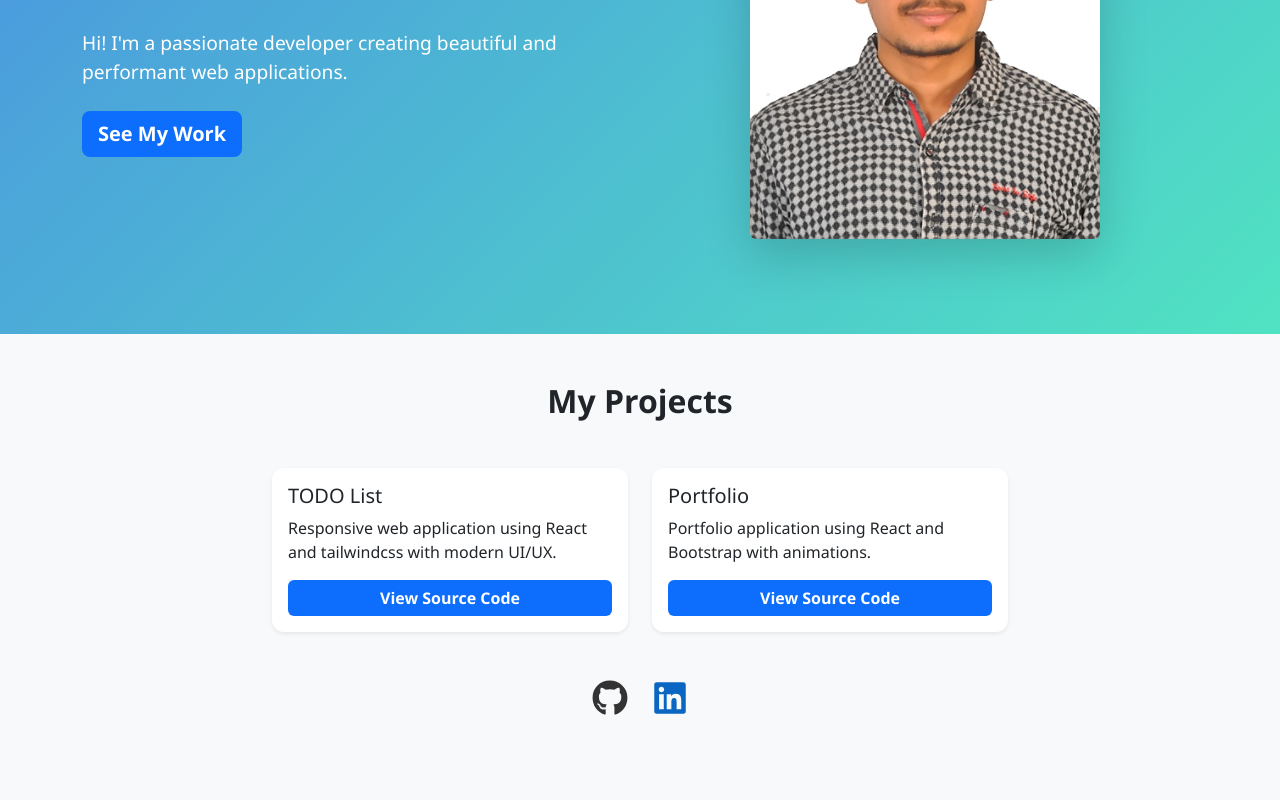
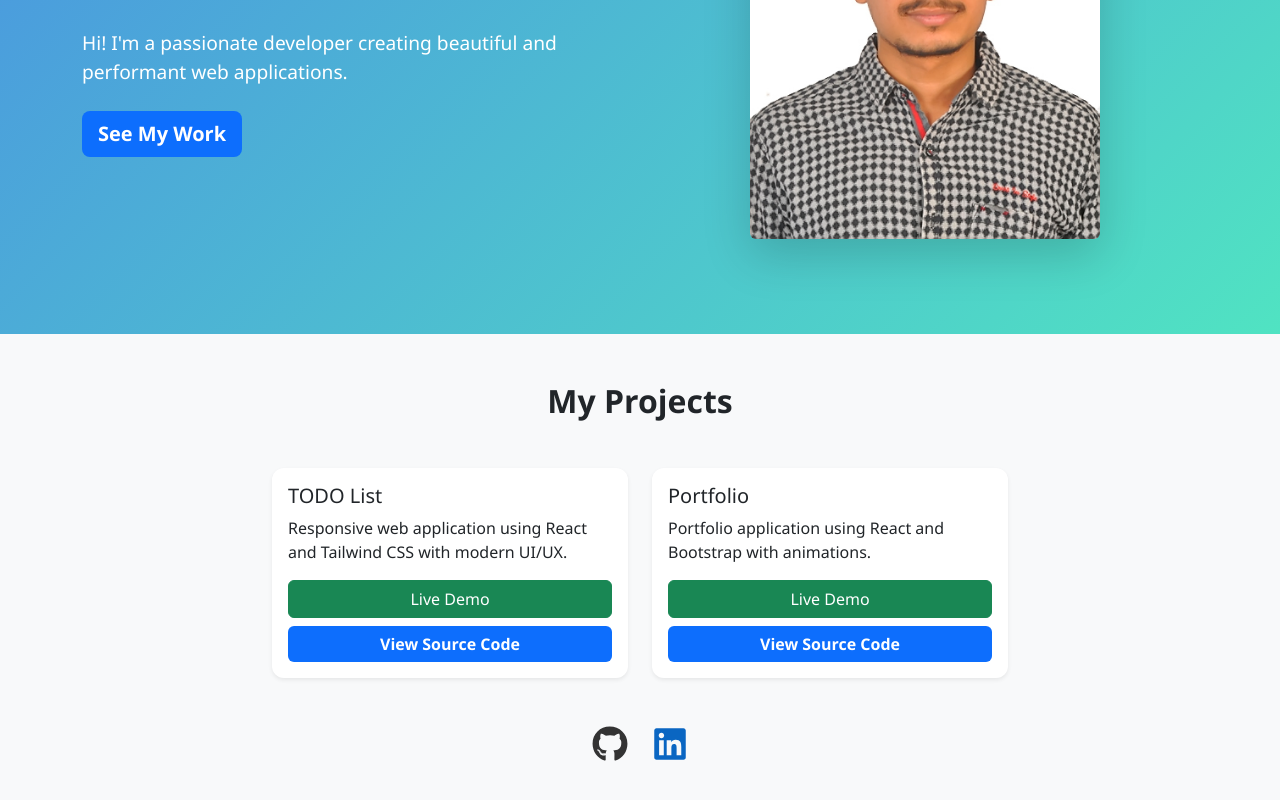
Before and after one commit to Ponnada-Durga-Prasad/My-portfolio, a React (Vite) app: page / in a window 1280 px wide. Shown: the part 376-1176 px from the top of the page. Built offline with nearby package versions, Linux system fonts and the light colour scheme.

Commit message:
live demos added.

```diff
--- a/src/App.jsx
+++ b/src/App.jsx
@@ -17,14 +17,16 @@ const projects = [
   {
     title: "TODO List",
     description:
-      "Responsive web application using React and tailwindcss with modern UI/UX.",
+      "Responsive web application using React and Tailwind CSS with modern UI/UX.",
     sourceCode: "https://github.com/Ponnada-Durga-Prasad/TODO-App",
+    liveDemo: "https://comfy-kheer-1b40a0.netlify.app/",
   },
   {
     title: "Portfolio",
     description:
       "Portfolio application using React and Bootstrap with animations.",
     sourceCode: "https://github.com/Ponnada-Durga-Prasad/My-portfolio",
+    liveDemo: "https://durga-prasad-portfolio.netlify.app/",
   },
 ];
 
@@ -110,6 +112,14 @@ function App() {
                     <Card.Text>{project.description}</Card.Text>
                     <div className="mt-auto">
                       <a
+                        href={project.liveDemo}
+                        target="_blank"
+                        rel="noopener noreferrer"
+                        className="btn btn-success w-100 mb-2" // Live Demo button
+                      >
+                        Live Demo
+                      </a>
+                      <a
                         href={project.sourceCode}
                         target="_blank"
                         rel="noopener noreferrer"
@@ -123,6 +133,7 @@ function App() {
               </Col>
             ))}
           </Row>
+
           {/* Social Links */}
           <div className="social-links d-flex justify-content-center mt-4 gap-4">
             <a
```
